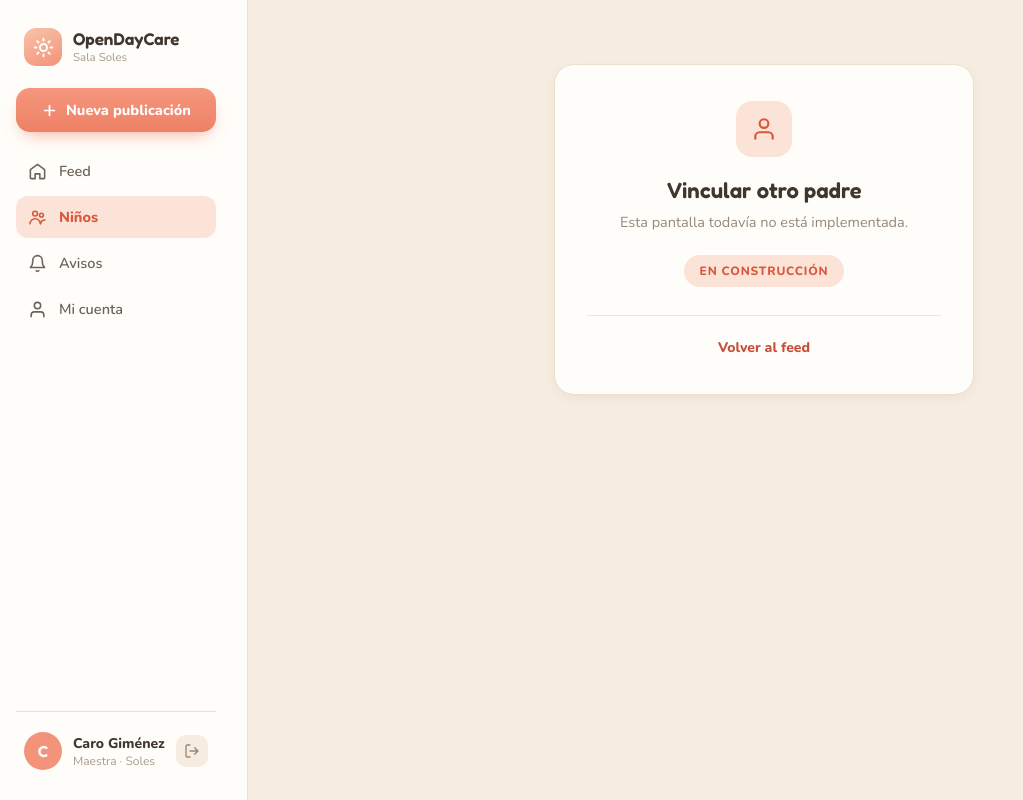
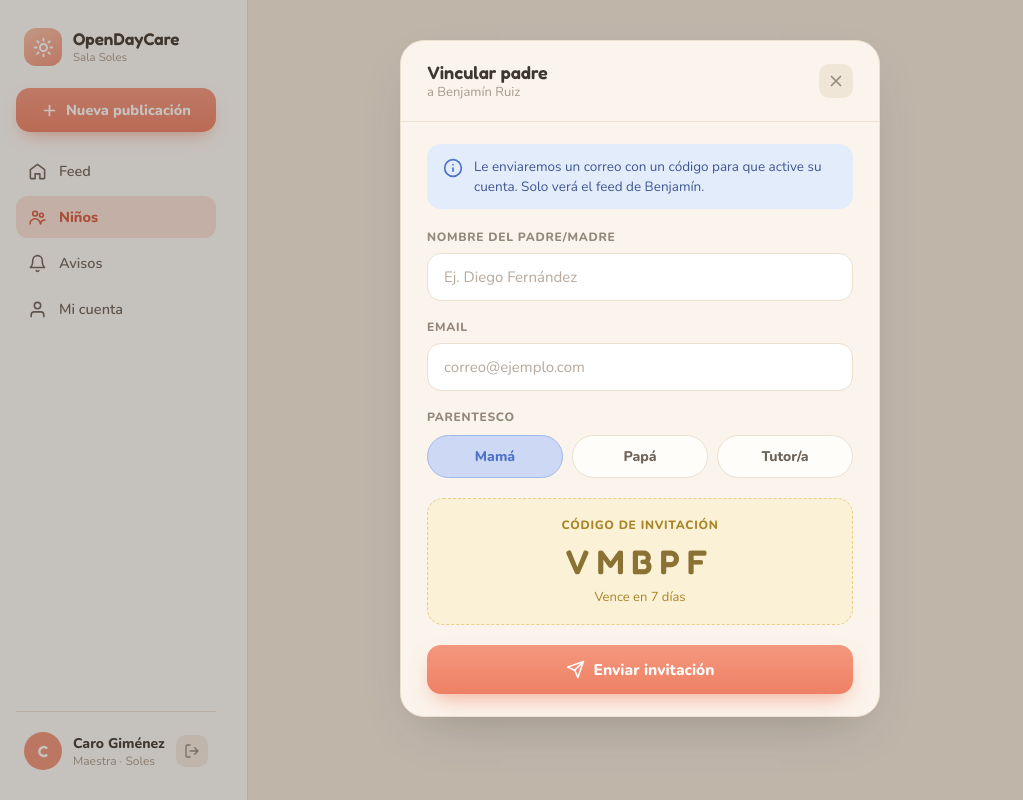
Before and after one commit to JoaquinFelix/06-open-daycare, a Next.js app: page /kids/benjamin/link-parent in a window 1280 px wide. Shown: the whole page, without its empty margins (0-1023 px from the left). Built offline with nearby package versions, Linux system fonts and the light colour scheme.

Commit message:
Paso 7 — Página real /kids/[id]/link-parent.

```diff
--- a/app/(app)/kids/[id]/link-parent/page.tsx
+++ b/app/(app)/kids/[id]/link-parent/page.tsx
@@ -1,5 +1,8 @@
-import { PlaceholderPage } from "@/components/ui/PlaceholderPage";
-import { kids } from "@/data/children";
+import type { Metadata } from "next";
+import { notFound } from "next/navigation";
+import { LinkParentModal } from "@/components/kids/LinkParentModal";
+import { getKid, kids } from "@/data/children";
+import { sendParentInvite } from "./actions";
 
 export const instant = false;
 
@@ -7,12 +10,21 @@ export async function generateStaticParams() {
   return kids.map((kid) => ({ id: kid.id }));
 }
 
+export const metadata: Metadata = {
+  title: "Vincular padre · OpenDayCare",
+};
+
+// La tarjeta vive en un overlay a pantalla completa, igual que el perfil
+// (fondo plano, card centrada arriba).
 export default async function LinkParentPage({
   params,
 }: {
   params: Promise<{ id: string }>;
 }) {
-  await params;
+  const { id } = await params;
+  const kid = getKid(id);
 
-  return <PlaceholderPage title="Vincular otro padre" icon="user" />;
+  if (!kid) notFound();
+
+  return <LinkParentModal kid={kid} action={sendParentInvite} />;
 }
--- /dev/null
+++ b/components/kids/LinkParentModal.tsx
@@ -0,0 +1,27 @@
+import type { Kid } from "@/data/children";
+import { KidModalShell } from "@/components/kids/KidModalShell";
+import { LinkParentForm } from "@/components/kids/LinkParentForm";
+
+// Tarjeta del overlay "Vincular padre" (SPEC 05). Es el mismo componente en la
+// ruta real y en la intercepting route del @modal, así no se duplica.
+export function LinkParentModal({
+  kid,
+  action,
+}: {
+  kid: Kid;
+  action: (formData: FormData) => void | Promise<void>;
+}) {
+  // "Mateo Fernández" → "Mateo": el banner del mockup usa el nombre de pila.
+  const [kidFirstName] = kid.name.split(" ");
+
+  return (
+    <KidModalShell maxWidth={480}>
+      <LinkParentForm
+        action={action}
+        kidId={kid.id}
+        kidName={kid.name}
+        kidFirstName={kidFirstName}
+      />
+    </KidModalShell>
+  );
+}
```
